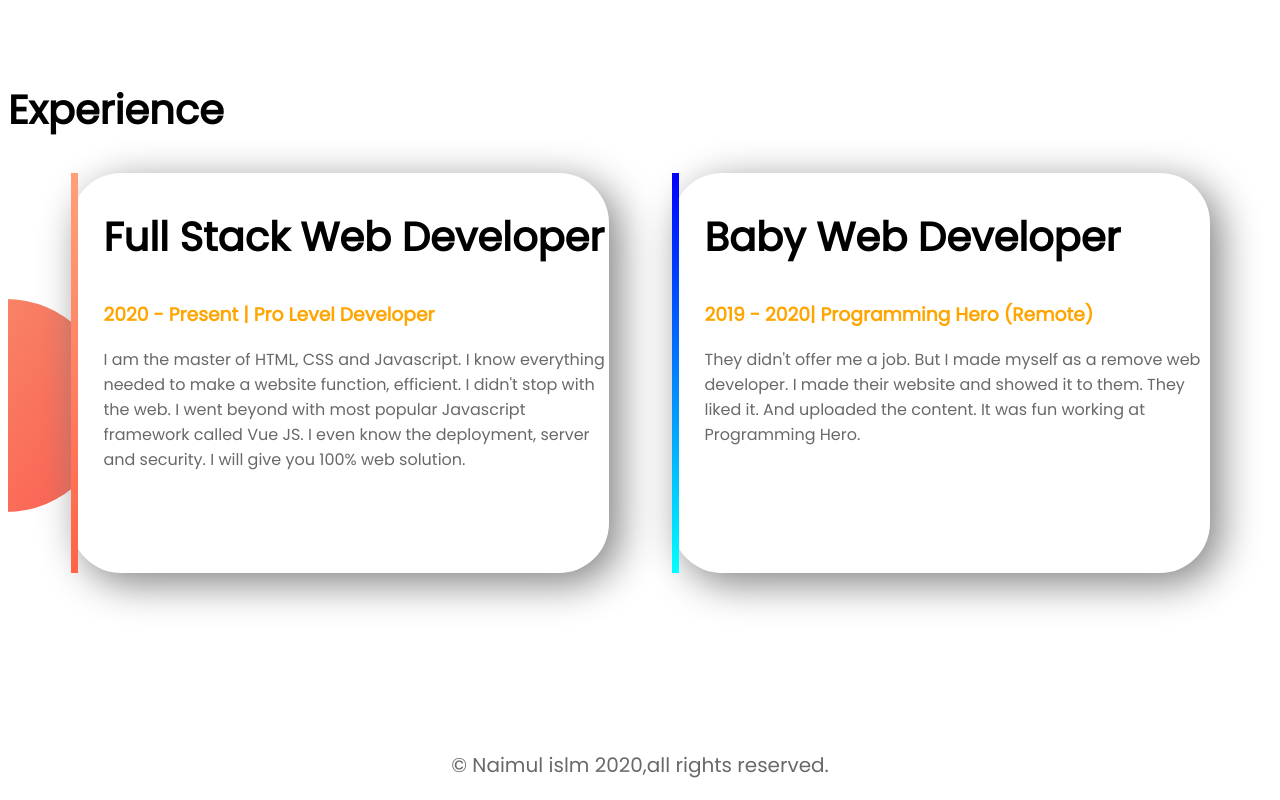
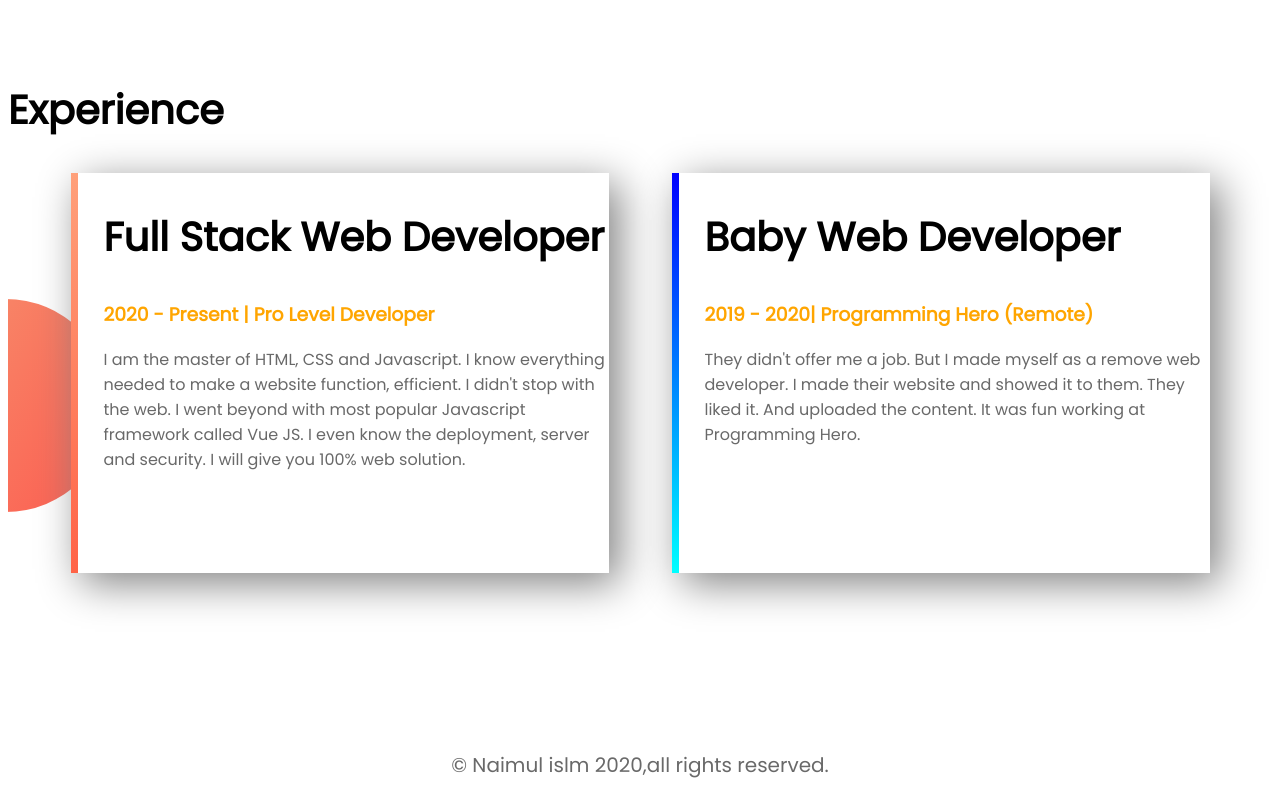
Before and after one commit to Naimulweb/web-portfolio, a plain HTML site: page index.html in a window 1280 px wide. Shown: the part 1286-2086 px from the top of the page. Drawn offline with Linux system fonts and the light colour scheme.

Commit message:
border creat

```diff
--- a/style.css
+++ b/style.css
@@ -46,7 +46,6 @@ section{
 }
 .single-experience{
     box-shadow: 10px 10px 40px gray;
-    border-radius: 50px;
     height: 80%;
     background-color: white;
 }
```
Also changed, not shown: images/image.png (added), images/image2.png (added).
